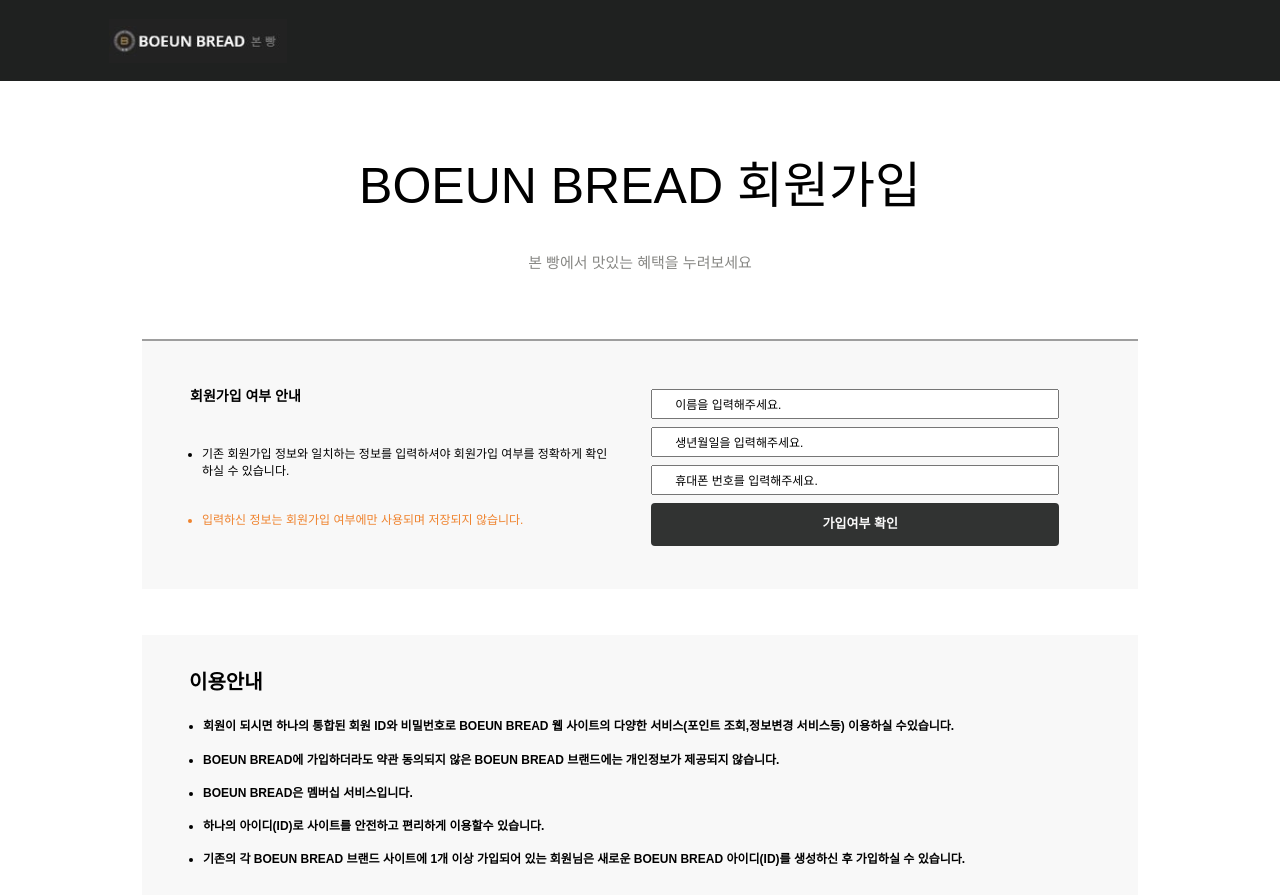
After one commit to YounngR/boeunProject, a Django app: page /boeun/isSignup in a window 1280 px wide. The commit adds this page. Run offline with Django 3.2, Linux system fonts and the light colour scheme; some libraries are stand-ins or nearby versions.

Commit message:
메인디자인

```diff
--- a/boeun_bread/templates/Login/Login.html
+++ b/boeun_bread/templates/Login/Login.html
@@ -22,7 +22,7 @@
             </div>
             <div>
                 <button type="submit"><a style="width: 6%;">로그인</button>
-                <button><a style="width: 6%;" href="{% url 'boeun_bread:SignUp' %}">회원가입</a></button>
+                <button><a style="width: 6%;" href="{% url 'boeun_bread:is_signup' %}">회원가입</a></button>
             </div>
         </div>
     </div>
--- /dev/null
+++ b/boeun_bread/templates/SignUp/is_signup.html
@@ -0,0 +1,156 @@
+{% load static %}
+<!DOCTYPE html>
+<html lang="en">
+<head>
+    <meta charset="UTF-8">
+    <meta name="viewport" content="width=device-width, initial-scale=1.0">
+    <meta http-equiv="X-UA-Compatible" content="ie=edge">
+    <title>회원가입</title>
+    <!-- 부트스트랩 -->
+    <link rel="stylesheet" href="https://maxcdn.bootstrapcdn.com/bootstrap/3.3.2/css/bootstrap.min.css">
+    <link rel="stylesheet" href="https://maxcdn.bootstrapcdn.com/bootstrap/3.3.2/css/bootstrap-theme.min.css">
+    <!--제이쿼리-->
+    <script src="//code.jquery.com/jquery-1.11.3.min.js"></script>
+    <style>
+        *{padding:0; margin:0;}
+        @import url(//fonts.googleapis.com/earlyaccess/notosanskr.css);
+        body {
+           font-family: "Noto Sans KR", sans-serif !important;
+        }
+        #signup{
+            width:1200px;
+        }
+        header{
+            width:100%;
+            height: 81px;
+            background: rgb(31,33,32);
+            line-height: 81px;
+
+        }
+        .title{
+            display: inline-block;
+            font-size: 50px;
+            font-weight: 530;
+            color: #000000;
+            margin-top:70px;
+        }
+        .description{
+            display: inline-block;
+            font-size: 15px;
+            font-weight: 500;
+            color:#888885;
+            margin-top:30px;
+        }
+        .field-box{
+            width:996px;
+            height: 250px;
+            border-top:2px solid #9E9E9E;
+            margin: 0 auto;
+            margin-top:65px;
+            background: #F8F8F8;
+        }
+        .fields{
+            display: inline-block;
+            margin-left:40px;
+            position: relative;
+            top:0px;
+
+        }
+        .fields input{
+            width: 408px;
+            height: 30px;
+            margin-top:8px;
+            padding-left:22px ;
+        }
+        input::-webkit-input-placeholder {
+            font-size: 12px;
+            color: #000000;
+            font-weight: 500;
+            opacity: 1;
+        }
+        /* IE */
+        input:-ms-input-placeholder {
+            font-size: 12px;
+            color: #000000;
+            font-weight: 500;
+            opacity: 1;
+        }
+        /* Firefox */
+        input:-mos-input-placeholder {
+            font-size: 12px;
+            color: #000000;
+            font-weight: 500;
+            opacity: 1;
+        }
+        .info-list{
+            margin-left:61px;
+        }
+        .info-list li{
+            font-size: 12px;
+            font-weight: 600;
+            color:#000000;
+            margin-top: 16px;
+        }
+    </style>
+</head>
+<body>
+    <div id="signup-root">
+        <header>
+            <a style="margin-left: 109px;" href="{% url 'boeun_bread:main' %}">
+                <img src="{% static 'img/signup_logo.png' %}">
+            </a>
+        </header>
+        <div id="content">
+            <p class="text-center">
+                <span class="title">BOEUN BREAD <span style="font-weight: 500;">회원가입</span></span><br>
+                <span class="description">본 빵에서 맛있는 혜택을 누려보세요</span>
+            </p>
+            <div class="field-box">
+                <div style="display: inline-block;">
+                    <p style="margin-left:48px; margin-top:45px; font-weight: 600; color:#000000">회원가입 여부 안내</p>
+                    <ul style="margin-left:60px; margin-top: 40px;">
+                        <li style="font-size: 12px; font-weight: 500; color:#000000;">
+                            기존 회원가입 정보와 일치하는 정보를 입력하셔야 회원가입 여부를 정확하게 확인<br>
+                            하실 수 있습니다.
+                        </li>
+                        <li style="margin-top:32px; font-size: 12px; font-weight: 500; color:#EF832E;">
+                            입력하신 정보는 회원가입 여부에만 사용되며 저장되지 않습니다.
+                        </li>
+                    </ul>
+                </div>
+                <div class="fields">
+                    <input type="text" name="user_name" placeholder="이름을 입력해주세요."><br>
+                    <input type="text" name="user_age"  placeholder="생년월일을 입력해주세요."><br>
+                    <input type="tel" name="user_phone" placeholder="휴대폰 번호를 입력해주세요."><br>
+                    <input type="submit" style="height:43px;background:rgb(49,51,50); color:#FAFAFA; font-size: 13px; font-weight: 600;" class="btn" value="가입여부 확인">
+
+                </div>
+            </div>
+            <div style="width:996px; height:260px; margin:0 auto;margin-top:46px; background:#F8F8F8;">
+                <p style="font-size: 20px; color:#000000; font-weight:600; margin-left:47px; padding-top: 33px;">
+                    이용안내
+                </p>
+                <ul class="info-list">
+                    <li style="margin-top: 22px;">
+                        회원이 되시면 하나의 통합된 회원 ID와 비밀번호로 BOEUN BREAD 웹 사이트의 다양한 서비스(포인트 조회,정보변경 서비스등)
+                        이용하실 수있습니다.
+                    </li>
+                    <li>
+                        BOEUN BREAD에 가입하더라도 약관 동의되지 않은 BOEUN BREAD 브랜드에는 개인정보가 제공되지 않습니다.
+                    </li>
+                    <li>
+                        BOEUN BREAD은 멤버십 서비스입니다.
+                    </li>
+                    <li>
+                        하나의 아이디(ID)로 사이트를 안전하고 편리하게 이용할수 있습니다.
+                    </li>
+                    <li>
+                        기존의 각 BOEUN BREAD 브랜드 사이트에 1개 이상 가입되어 있는 회원님은 새로운 BOEUN BREAD 아이디(ID)를 생성하신 후
+                        가입하실 수 있습니다.
+                    </li>
+                </ul>
+            </div>
+        </div>
+    </div>
+</body>
+</html>
--- a/boeun_bread/urls.py
+++ b/boeun_bread/urls.py
@@ -8,6 +8,7 @@
     path('',views.main,name="main"),
     path('boeun/Login',views.Login, name="Login"),
     path('boeun/logout',views.logout, name="logout"),
+    path('boeun/isSignup',views.is_signup,name="is_signup"),
     path('boeun/SignUp',views.SignUp, name="SignUp"),
     path('boeun/Login/LoginPage',views.LoginPage, name="LoginPage"),
 
--- a/boeun_bread/views.py
+++ b/boeun_bread/views.py
@@ -119,6 +119,11 @@
     auth.logout(request)
     return render(request, 'boeun_bread/main.html')
 
+#회원가입 여부
+def is_signup(request):
+    if request.method == "POST":
+        pass
+    return render(request,'SignUp/is_signup.html')
 
 def SignUp(request):
     if request.method == "POST":
```
Also changed, not shown: boeun_bread/templates/manage/modify_list.html (+7 -1 lines), boeun_bread/migrations/0001_initial.py, boeun_bread/static/img/signup_logo.png (added).
